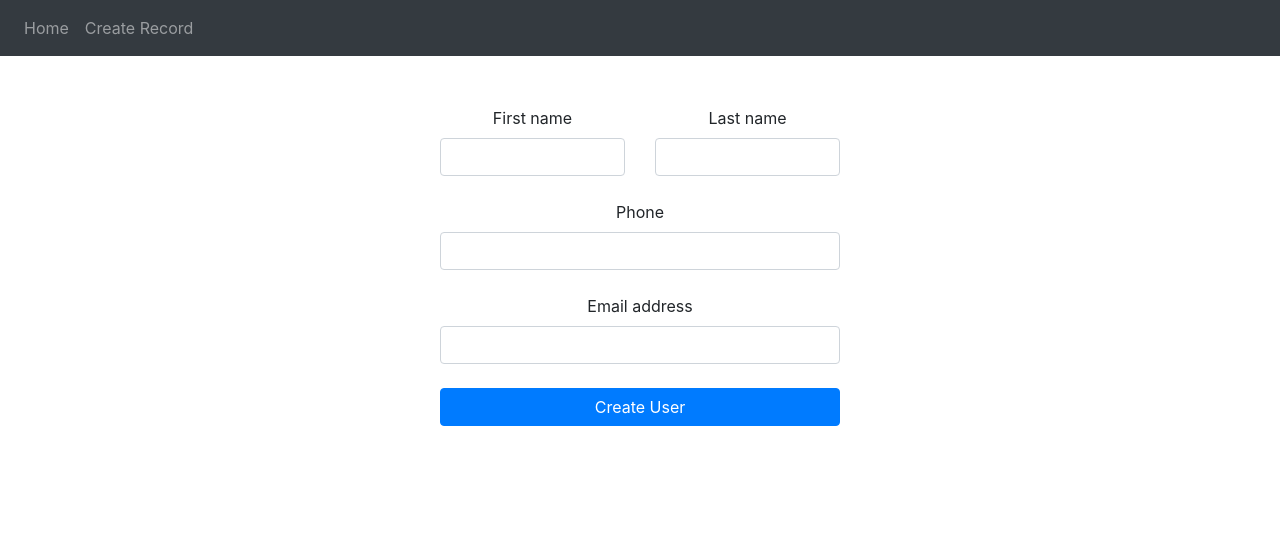
After one commit to GH0ST555/POWERBI-PROJECTS, a Flask app: page /create_user in a window 1280 px wide. The commit adds this page. Shown: the top 555 px of the page. Run offline with Flask 2, Linux system fonts and the light colour scheme; some libraries are stand-ins or nearby versions.

```diff
--- a/app/__init__.py
+++ b/app/__init__.py
@@ -6,7 +6,7 @@ from flask_mail import Mail
 import logging
 
 app = Flask(__name__)
-# app.config.from_object('config')
+app.config.from_object('config')
 # app.config['MAIL_SERVER']='smtp.gmail.com'
 # app.config['MAIL_PORT'] = 465
 # app.config['MAIL_USERNAME'] = 'arjun.krishnan0033@gmail.com'
--- /dev/null
+++ b/app/forms.py
@@ -0,0 +1,10 @@
+from flask_wtf import FlaskForm
+from wtforms import IntegerField,StringField,DateTimeField,TextAreaField,SubmitField,PasswordField,BooleanField
+from wtforms.validators import DataRequired,EqualTo
+
+class NewRec(FlaskForm):
+    #initialize the form fields with datatypes
+    fname = StringField('First Name', validators=[DataRequired()])
+    lname = StringField('Last Name', validators=[DataRequired()])
+    pno = IntegerField('Phone Number', validators=[DataRequired()])
+    email = StringField('Email', validators=[DataRequired()])
--- a/app/static/adress.json
+++ b/app/static/adress.json
@@ -1,37 +1,37 @@
 [
     {
-    "id": "1",
-    "first_name": "David",
-    "last_name": "Platt",
-    "phone": "01913478234",
-    "email": "david.platt@corrie.co.uk"
+        "email": "jason.grimshaw@corrie.co.uk",
+        "first_name": "Jason",
+        "id": "2",
+        "last_name": "Grimshaw",
+        "phone": "01913478123"
     },
     {
-    "id": "2",
-    "first_name": "Jason",
-    "last_name": "Grimshaw",
-    "phone": "01913478123",
-    "email": "jason.grimshaw@corrie.co.uk"
+        "email": "ken.barlow@corrie.co.uk",
+        "first_name": "Ken",
+        "id": "3",
+        "last_name": "Barlow",
+        "phone": "019134784929"
     },
     {
-    "id": "3",
-    "first_name": "Ken",
-    "last_name": "Barlow",
-    "phone": "019134784929",
-    "email": "ken.barlow@corrie.co.uk"
+        "email": "rita.sullivan@corrie.co.uk",
+        "first_name": "Rita",
+        "id": "4",
+        "last_name": "Sullivan",
+        "phone": "01913478555"
     },
     {
-    "id": "4",
-    "first_name": "Rita",
-    "last_name": "Sullivan",
-    "phone": "01913478555",
-    "email": "rita.sullivan@corrie.co.uk"
+        "email": "steve.mcdonald@corrie.co.uk",
+        "first_name": "Steve",
+        "id": "5",
+        "last_name": "McDonald",
+        "phone": "01913478555"
     },
     {
-    "id": "5",
-    "first_name": "Steve",
-    "last_name": "McDonald",
-    "phone": "01913478555",
-    "email": "steve.mcdonald@corrie.co.uk"
+        "email": "arjun.krishnan0033@gmail.com",
+        "first_name": "Andrew",
+        "id": "6",
+        "last_name": "Talisman",
+        "phone": "9012300"
     }
 ]
--- /dev/null
+++ b/app/templates/create.html
@@ -0,0 +1,45 @@
+{% extends "homepage.html" %}
+{% block content %}
+<style>.form-signin{
+    width: 400px;
+    height: 500px;
+    padding-top:  50px;
+  }</style>
+<center>
+<form class="form-signin" method="post">
+    {{ form.hidden_tag() }}
+    <!-- 2 column grid layout with text inputs for the first and last names -->
+    <div class="row mb-4">
+      <div class="col">
+        <div class="form-outline">
+            <label class="form-label" for="form3Example1">First name</label>
+            {{form.fname(class_="form-control")}}
+            <div class="invalid-feedback">
+                Valid first name is required.
+              </div>
+        </div>
+      </div>
+      <div class="col">
+        <div class="form-outline">
+            <label class="form-label" for="form3Example2">Last name</label>
+            {{form.lname(class_="form-control")}}
+        </div>
+      </div>
+    </div>
+
+    <!-- Phone Number input -->
+    <div class="form-outline mb-4">
+        <label class="form-label" for="form3Example4">Phone</label>
+        {{form.pno(class_="form-control")}}
+    </div>
+
+    <!-- Email input -->
+    <div class="form-outline mb-4">
+        <label class="form-label" for="form3Example3">Email address</label>
+        {{form.email(class_="form-control")}}
+    </div>
+
+    <!-- Submit button -->
+    <button type="submit" class="btn btn-primary btn-block mb-4">Create User</button>
+</center>
+{% endblock %}
--- a/app/templates/homepage.html
+++ b/app/templates/homepage.html
@@ -17,7 +17,7 @@
 
   <ul class="navbar-nav mr-auto">
     <li class="nav-item"><a class="nav-link" href="/">Home <span class="sr-only">(current)</span></a></li>
-    <li class="nav-item"><a class="nav-link" href="/view">View Records</a></li>
+    <li class="nav-item"><a class="nav-link" href="/create_user">Create Record</a></li>
    </ul>
    <!-- <ul class="navbar-nav ml-auto">
     <li class="nav-item"><a class="nav-link" href="/logout">Log Out</a></li>
--- a/app/views.py
+++ b/app/views.py
@@ -5,22 +5,78 @@ import os
 from app import app
 from flask import render_template, flash,redirect,request, make_response,json,url_for
 from flask_login import LoginManager,login_required,logout_user,login_user,current_user
-from werkzeug.security import generate_password_hash, check_password_hash
 from flask_mail import Mail, Message
+from .forms import NewRec
 
 
 #it is a sample view to test a sample JSON File with flask. as i am not very familiar with JSON i am trying an example
 
-@app.route('/')
+@app.route('/', methods=['GET','POST'])
 def load_all():
     SITE_ROOT = os.path.realpath(os.path.dirname(__file__))
     json_url = os.path.join(SITE_ROOT, "static", "adress.json")
     data = json.load(open(json_url))
     return render_template('viewall.html', data=data)
 
-@app.route('/view')
-def load_record():
+
+@app.route('/create_user', methods=['GET','POST'])
+def create_record():
+    form = NewRec()
     SITE_ROOT = os.path.realpath(os.path.dirname(__file__))
     json_url = os.path.join(SITE_ROOT, "static", "adress.json")
     data = json.load(open(json_url))
-    return render_template('userpage.html', data=data)
+    if form.validate_on_submit():
+        for row in data:
+            nid=row['id']
+        newid = int(nid) + 1
+        nid = str(newid)
+        dictionary = {
+        "id": nid,
+        "first_name":form.fname.data,
+        "last_name": form.lname.data,
+        "phone":str(form.pno.data),
+        "email":form.email.data
+        }
+        # Serializing json
+
+        with open("app/static/adress.json", "r+") as f:
+            data1=json.load(f)
+        data1.append(dictionary)
+
+
+        # Writing to our flat file, we append the new data from our form.
+        with open("app/static/adress.json", "w") as outfile:
+            json.dump(data1, outfile, indent=4,  separators=(',',': '))
+            return redirect('/')
+
+    return render_template('create.html', form=form)
+
+@app.route('/delete/<id>', methods=['GET','POST'])
+def delete_record(id):
+    # SITE_ROOT = os.path.realpath(os.path.dirname(__file__))
+    # json_url = os.path.join(SITE_ROOT, "static", "adress.json")
+    # datas = json.load(open(json_url))
+    with open("app/static/adress.json", "r+") as f:
+        data1=json.load(f)
+    # Iterate through the objects in the JSON and pop (remove)
+    # the obj once we find it.
+    for i in range(len(data1)):
+        if data1[i]["id"] == id:
+            data1.pop(i)
+            break
+    with open("app/static/adress.json", "w") as outfile:
+        json.dump(data1, outfile, indent=4,  separators=(',',': '))
+    return redirect('/')
+
+
+
+
+@app.route('/view/<id>', methods=['GET','POST'])
+def load_record(id):
+    SITE_ROOT = os.path.realpath(os.path.dirname(__file__))
+    json_url = os.path.join(SITE_ROOT, "static", "adress.json")
+    datas = json.load(open(json_url))
+    for row in datas:
+        if row['id'] == id:
+            p_row = row
+    return render_template('userpage.html', data=p_row)
--- /dev/null
+++ b/config.py
@@ -0,0 +1,3 @@
+import os
+WTF_CSRF_ENABLED = True
+SECRET_KEY = 'a-very-secret-secret'
```
Also changed, not shown: app/templates/userpage.html (+11 -16 lines), app/templates/viewall.html (+11 -0 lines).
